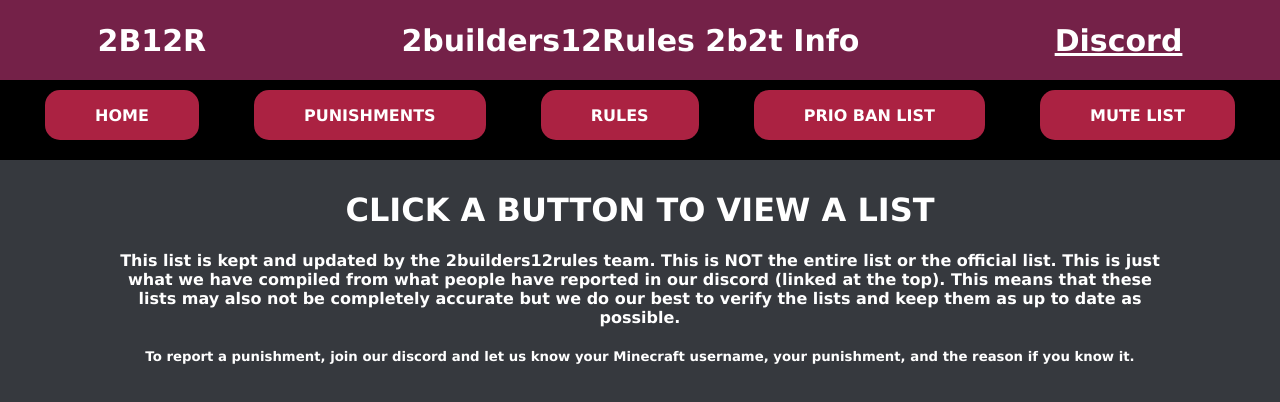
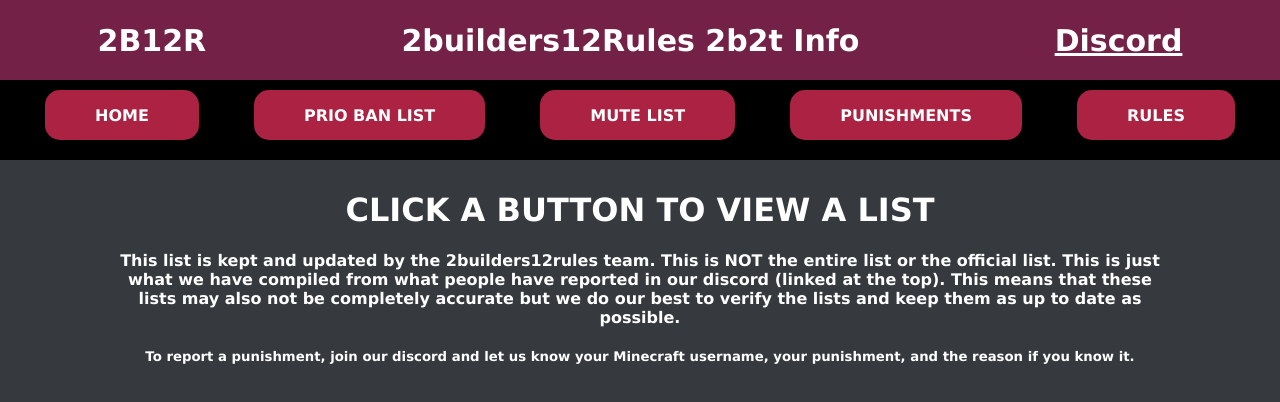
Before and after one commit to TheRedBlocker/2builders12rules-site, a plain HTML site: page index.html in a window 1280 px wide. Drawn offline with Linux system fonts and the light colour scheme.

Commit message:
change button order

```diff
--- a/styles.css
+++ b/styles.css
@@ -55,6 +55,26 @@
   font-weight: bold;
   font-size: 16px;
   color: white;
+}
+
+#home-btn {
+  order: 1;
+}
+
+#punishments-btn {
+  order: 4;
+}
+
+#rules-btn {
+  order: 5;
+}
+
+#ban-btn {
+  order: 2;
+}
+
+#mute-btn {
+  order: 3;
 }
 
 .list {
```
